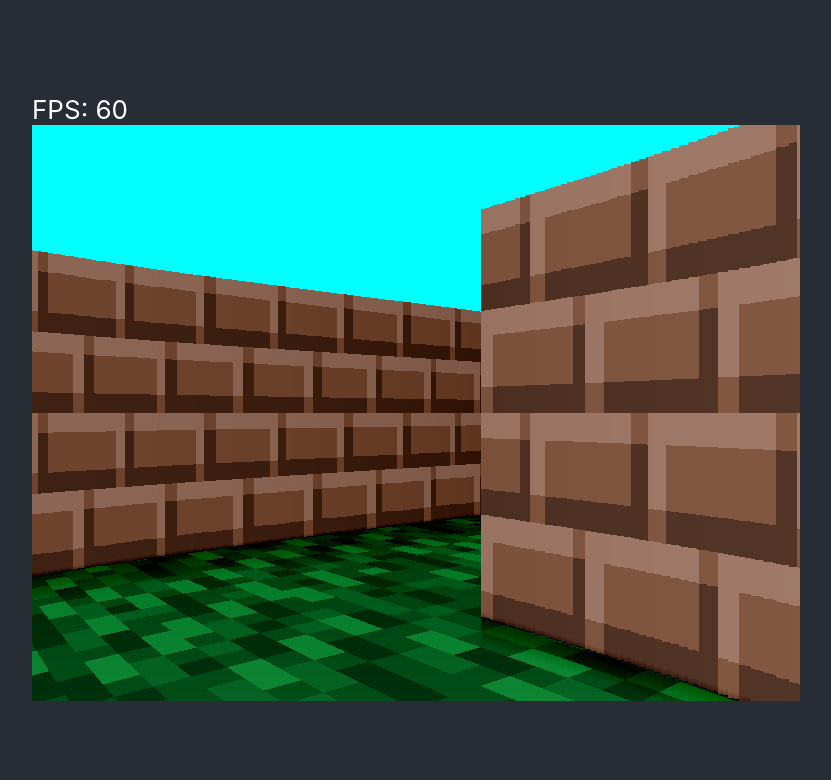
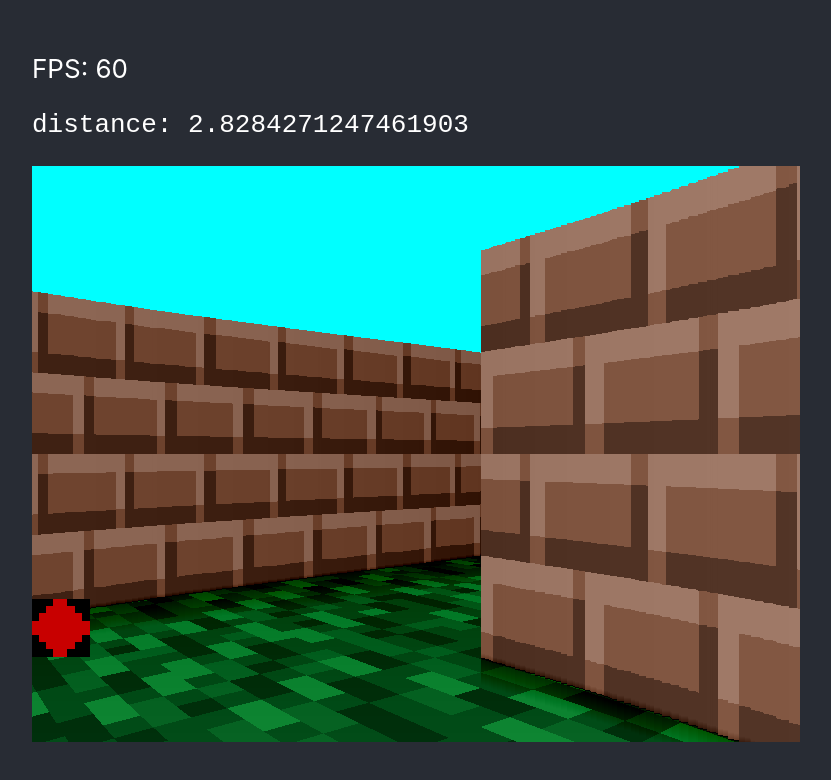
Before and after one commit to bengosney/ray-caster, a React (Create React App) app: page / in a window 1280 px wide. Shown: the top 780 px of the page, without its empty margins (224-1055 px from the left). Built offline with nearby package versions, Linux system fonts and the light colour scheme.

Commit message:
WIP: Sprites

```diff
--- a/src/App.tsx
+++ b/src/App.tsx
@@ -2,7 +2,7 @@ import Canvas from "./widgets/Canvas";
 import "./App.css";
 import { useCallback, useEffect, useRef, useState } from "react";
 import { rgb, lightenDarkenRGB, RGB } from "./utils/colour";
-import { Vec2, addVec2, degreeToRadians, move, subVec2, vec2, vec2Apply } from "./utils/math";
+import { Vec2, addVec2, degreeToRadians, distVec2, move, subVec2, vec2, vec2Apply } from "./utils/math";
 import { Texture, TextureFile, loadTexture } from "./utils/texture";
 import { Data2D } from "./types/types";
 
@@ -24,10 +24,21 @@ interface EngineData {
   projection?: ProjectionData;
 }
 
+interface Sprite extends Texture {
+  scale: number;
+}
+
+interface Entity {
+  spriteID: number;
+  position: Vec2;
+}
+
 interface Level {
   data: Data2D;
   textures: Texture[];
   textureFiles: TextureFile[];
+  sprites: Sprite[];
+  entities: Entity[];
 }
 
 const level: Level = {
@@ -41,8 +52,8 @@ const level: Level = {
     [1, 0, 0, 0, 0, 0, 0, 0, 0, 0, 0, 0, 0, 1],
     [1, 0, 0, 0, 0, 0, 0, 0, 0, 0, 0, 0, 0, 1],
     [1, 0, 0, 0, 0, 0, 0, 0, 0, 0, 0, 0, 0, 1],
-    [1, 0, 0, 0, 0, 0, 0, 0, 0, 1, 0, 0, 0, 1],
-    [1, 0, 0, 0, 0, 0, 0, 0, 0, 0, 0, 0, 0, 1],
+    [1, 0, 0, 0, 0, 0, 0, 0, 1, 1, 1, 0, 0, 1],
+    [1, 0, 0, 0, 0, 0, 0, 0, 1, 0, 1, 0, 0, 1],
     [1, 0, 0, 0, 0, 0, 1, 0, 0, 0, 0, 0, 0, 1],
     [1, 0, 0, 0, 0, 0, 0, 0, 0, 0, 0, 0, 0, 1],
     [1, 1, 1, 1, 1, 1, 1, 1, 1, 1, 1, 1, 1, 1],
@@ -74,6 +85,25 @@ const level: Level = {
     { src: brick, id: 1 },
     { src: floor, id: 0 },
   ],
+  sprites: [
+    {
+      scale: 10,
+      width: 8,
+      height: 8,
+      bitmap: [
+        [0, 0, 0, 1, 1, 0, 0, 0],
+        [0, 0, 1, 1, 1, 1, 0, 0],
+        [0, 1, 1, 1, 1, 1, 1, 0],
+        [1, 1, 1, 1, 1, 1, 1, 1],
+        [1, 1, 1, 1, 1, 1, 1, 1],
+        [0, 1, 1, 1, 1, 1, 1, 0],
+        [0, 0, 1, 1, 1, 1, 0, 0],
+        [0, 0, 0, 1, 1, 0, 0, 0],
+      ],
+      colors: [rgb(0, 0, 0), rgb(200, 0, 0)],
+    },
+  ],
+  entities: [{ spriteID: 0, position: { x: 7, y: 7 } }],
 };
 
 type PlayerActions = "up" | "down" | "left" | "right";
@@ -151,6 +181,14 @@ const drawLine = (p1: Vec2, p2: Vec2, colour: RGB, projection: ProjectionData) =
   }
 };
 
+const drawBox = (topLeft: Vec2, width: number, height: number, colour: RGB, projection: ProjectionData) => {
+  for (let y = topLeft.y; y < topLeft.y + height; y++) {
+    for (let x = topLeft.x; x < topLeft.x + width; x++) {
+      drawPixel({ x, y }, colour, projection);
+    }
+  }
+};
+
 const drawFloor = (x: number, wallHeight: number, player: Player, rayAngle: number, projection: ProjectionData) => {
   const halfHeight = projection.halfHeight;
   const start = halfHeight + wallHeight + 1;
@@ -191,6 +229,26 @@ const drawFloor = (x: number, wallHeight: number, player: Player, rayAngle: numb
   }
 };
 
+const drawSprite = (
+  { scale: spriteScale, bitmap, colors, height, width }: Sprite,
+  position: Vec2,
+  distance: number,
+  projection: ProjectionData,
+) => {
+  const scale = spriteScale - distance;
+
+  for (let y = 0; y < bitmap.length; y++) {
+    for (let x = 0; x < bitmap[y].length; x++) {
+      const colourIdx = bitmap[y][x];
+
+      const scaledX = x * scale;
+      const scaledY = y * scale + (projection.halfHeight + position.y - height * scale);
+
+      drawBox(vec2(scaledX, scaledY), scale, scale, colors[colourIdx], projection);
+    }
+  }
+};
+
 interface Player {
   pos: Vec2;
   angle: number;
@@ -211,6 +269,7 @@ function App() {
   const fpsCounter = useRef<number>(0);
   const [fps, setFPS] = useState<number>(0);
   const { width, height } = useMaxSize(ASPECT_4_3);
+  const [debugText, setDebugText] = useState<string>("");
 
   const engineDataRef = useRef<EngineData>({
     scale: 1,
@@ -328,6 +387,13 @@ function App() {
       drawFloor(i, wallHeight, player.current, rayAngle, projection);
     }
 
+    level.entities.forEach((entity) => {
+      const distance = distVec2(entity.position, pos);
+      setDebugText(`distance: ${distance}`);
+      const height = Math.floor(projection.height / distance);
+      drawSprite(level.sprites[entity.spriteID], vec2(0, height), distance, projection);
+    });
+
     if (engineData.scale != 1) {
       const renderCanvas = document.createElement("canvas");
       renderCanvas.width = projection.width;
@@ -346,6 +412,7 @@ function App() {
   return (
     <div>
       <div>FPS: {fps}</div>
+      <pre>{debugText}</pre>
       <div>
         <Canvas animating={true} width={width} height={height} init={init} frame={frame} />
       </div>
--- a/src/utils/math.ts
+++ b/src/utils/math.ts
@@ -26,3 +26,5 @@ export const subVec2 = (a: Vec2, b: Vec2): Vec2 => ({
   x: a.x - b.x,
   y: a.y - b.y,
 });
+
+export const distVec2 = (a: Vec2, b: Vec2): number => Math.hypot(a.x - b.x, a.y - b.y);
```
